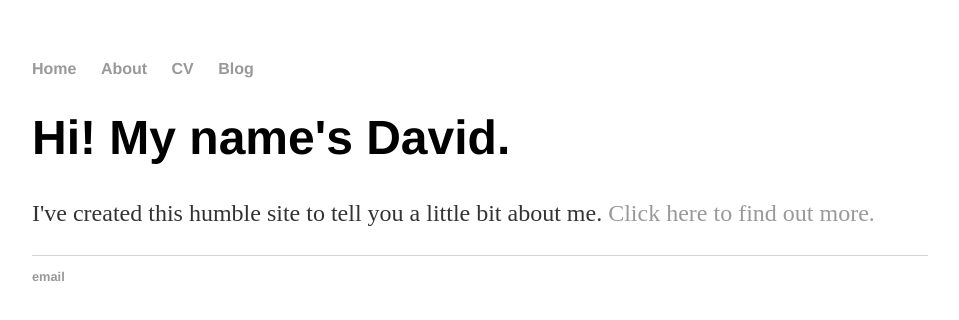
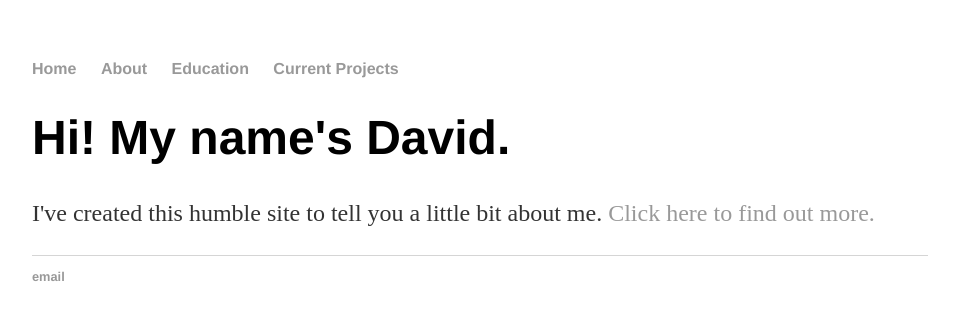
Before and after one commit to dphilit/dphilit.github.io, a Jekyll site: the page built from index.html, in a window 1280 px wide. Shown: the top 320 px of the page, without its empty margins (160-1119 px from the left). Built offline with Jekyll 4.4.1, drawn with Linux system fonts in a browser that asks for light colours.

Commit message:
Update default.html

```diff
--- a/_layouts/default.html
+++ b/_layouts/default.html
@@ -10,8 +10,8 @@
 	    		<ul>
 	        		<li><a href="/">Home</a></li>
 		        	<li><a href="/about">About</a></li>
-	        		<li><a href="/cv">CV</a></li>
-	        		<li><a href="/blog">Blog</a></li>
+	        		<li><a href="/education">Education</a></li>
+	        		<li><a href="/projects">Current Projects</a></li>
 	    		</ul>
 			</nav>
 			<div class="container">
```
